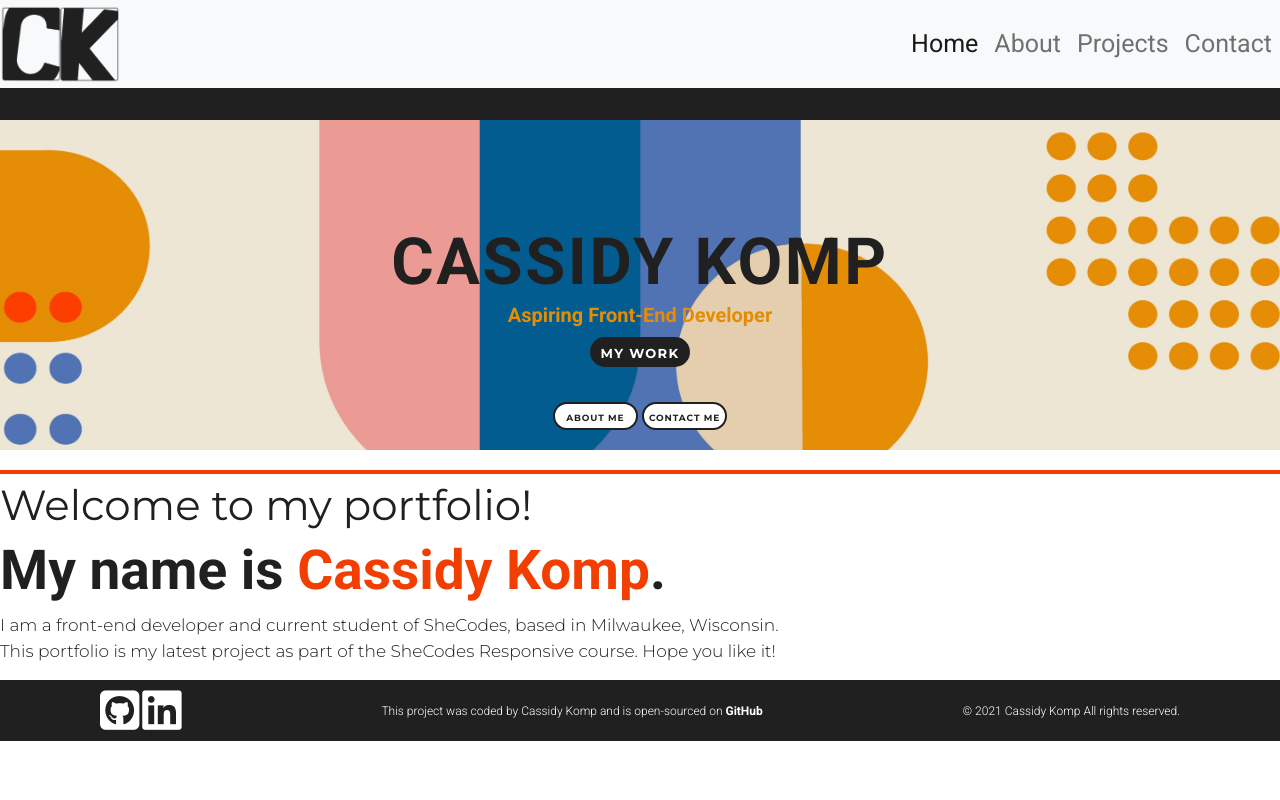
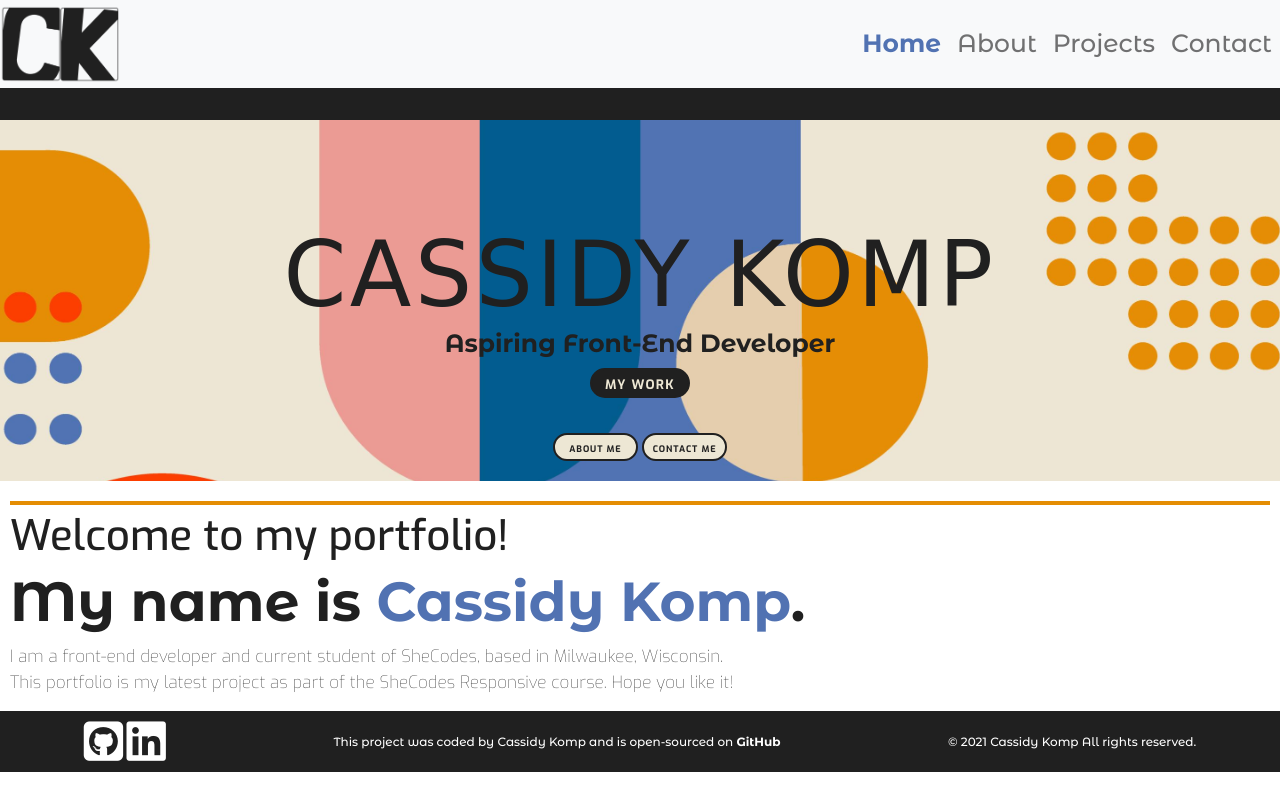
Before and after one commit to mimikomp/portfolio-project, a plain HTML site: page index.html in a window 1280 px wide. Drawn offline with nearby package versions, Linux system fonts and the light colour scheme; a web font is replaced by a local one.

Commit message:
Made design changes to homepage

```diff
--- a/index.html
+++ b/index.html
@@ -4,6 +4,13 @@
     <meta charset="UTF-8" />
     <meta http-equiv="X-UA-Compatible" content="IE=edge" />
     <meta name="viewport" content="width=device-width, initial-scale=1.0" />
+    <link rel="preconnect" href="https://fonts.googleapis.com" />
+    <link rel="preconnect" href="https://fonts.gstatic.com" crossorigin />
+    <link
+      href="https://fonts.googleapis.com/css2?family=Exo:wght@100;400;500;600;700&family=Fascinate&family=Montserrat+Alternates:wght@500;600;700&display=swap"
+      rel="stylesheet"
+    />
+
     <link
       href="https://cdn.jsdelivr.net/npm/bootstrap@5.1.2/dist/css/bootstrap.min.css"
       rel="stylesheet"
--- a/src/style.css
+++ b/src/style.css
@@ -7,14 +7,22 @@
   --secondary-color-three: #f33e02;
   --secondary-color-four: #e48d03;
   --secondary-color-five: #ea9c94;
-  --primary-font: "Roboto", sans-serif;
-  --secondary-font: "Montserrat", sans-serif;
+  --header-font: "Fascinate", cursive;
+  --primary-font: "Montserrat Alternates", sans-serif;
+  --secondary-font: "Exo", sans-serif;
 }
 
+/* GENERIC SELECTORS */
 body {
   margin-top: 80px;
 }
-
+h1 {
+  font-family: var(--header-font);
+}
+h2 {
+  font-family: var(--primary-font);
+  font-weight: bold;
+}
 .container {
   margin-left: 0;
   padding-left: 0;
@@ -22,11 +30,16 @@ body {
   padding-right: 0;
   max-width: 100vw;
 }
+
 /* NAVBAR */
 .navbar {
   padding: 0;
   font-size: 25px;
   font-family: var(--primary-font);
+}
+a.nav-link.active {
+  color: var(--secondary-color-two) !important;
+  font-weight: bold;
 }
 
 /* HERO */
@@ -41,15 +54,9 @@ body {
   width: 100vw;
   text-align: center;
 }
-h1,
-h2 {
-  font-family: var(--primary-font);
-  font-weight: bold;
-}
-
 .hero h1 {
   color: var(--primary-color-two);
-  font-size: 65px;
+  font-size: 90px;
   text-transform: uppercase;
   letter-spacing: 0.04em;
   padding-top: 110px;
@@ -57,7 +64,7 @@ h2 {
 }
 .hero h2 {
   color: var(--secondary-color-four);
-  font-size: 20px;
+  font-size: 25px;
   margin-bottom: 10px;
 }
 /* HERO BUTTONS */
@@ -66,7 +73,7 @@ button {
 }
 button a {
   text-decoration: none;
-  font-weight: bolder;
+  font-weight: 800;
   letter-spacing: 0.1em;
   text-align: center;
   font-family: var(--secondary-font);
@@ -79,22 +86,20 @@ button a {
   margin-bottom: 35px;
 }
 .dark-button a {
-  color: white;
+  color: var(--primary-color-one);
   font-size: 13px;
 }
 .light-button {
   border: 2px solid var(--primary-color-two);
-  background-color: white;
+  background-color: var(--primary-color-one);
   height: 28px;
   width: 85px;
   margin-bottom: 20px;
   line-height: 0;
-  padding: 0;
 }
 .light-button a {
   color: var(--primary-color-two);
   font-size: 9px;
-  padding: auto;
 }
 /* HERO BUTTON HOVER */
 .dark-button a:hover {
@@ -108,19 +113,20 @@ button a {
 .intro-section {
   font-family: var(--secondary-font);
   color: var(--primary-color-two);
+  padding: 0 10px;
 }
 .intro-section h3 {
   font-size: 42px;
   margin-top: 20px;
   padding-top: 6px;
-  border-top: 4px solid var(--secondary-color-three);
+  border-top: 4px solid var(--secondary-color-four);
 }
 .intro-section h2 {
   font-size: 55px;
   line-height: 65px;
 }
 .name-color {
-  color: var(--secondary-color-three);
+  color: var(--secondary-color-two);
 }
 .intro-section p {
   font-weight: 300;
@@ -207,7 +213,7 @@ footer a {
     font-size: 50px;
   }
 }
-@media (max-width: 605px) {
+@media (max-width: 818px) {
   .name-line {
     display: block;
   }
@@ -217,3 +223,8 @@ footer a {
     display: block;
   }
 }
+@media (min-width: 760px) and (max-width: 1560px) {
+  .hero h2 {
+    color: var(--primary-color-two);
+  }
+}
```
Also changed, not shown: 1 other file.
